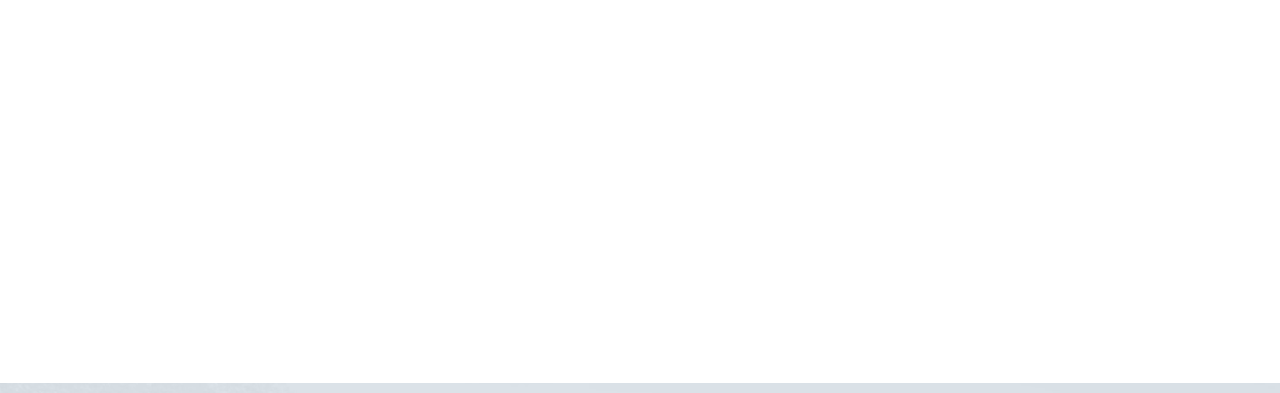
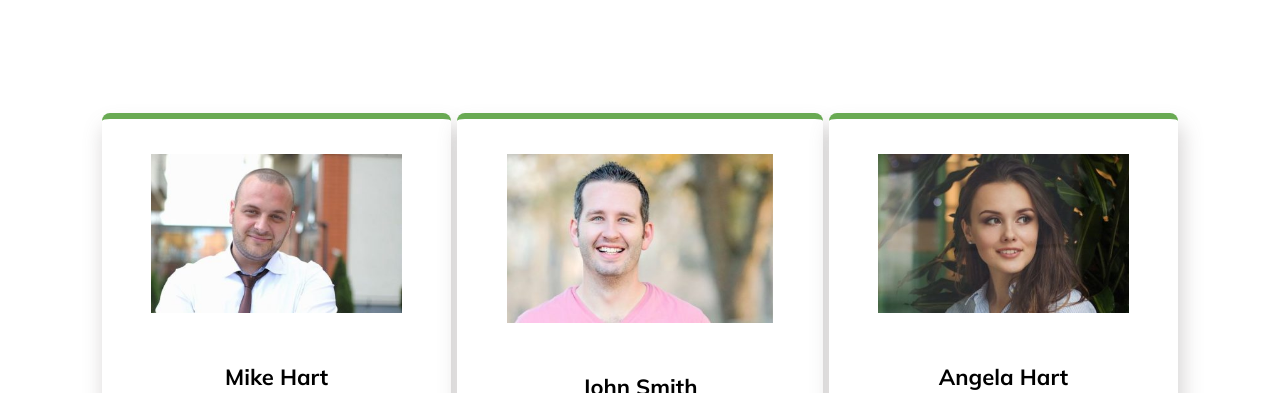
Before and after one commit to NicoleMastrostefano/proj-html-vuejs, a website: page index.html in a window 1280 px wide. Shown: the part 2617-3010 px from the top of the page. Drawn offline with nearby package versions, Linux system fonts and the light colour scheme.

Commit message:
section complete

```diff
--- a/index.html
+++ b/index.html
@@ -113,10 +113,39 @@
           <p>Lorem ipsum dolor sit amet, consectetur adipiscing elit. Nunc ultrices auctor sapien id cursus. Aliquam maximus turpis in vehicula semper.</p>
           </div>
           <button type="button" name="button">MORE ABOUT US</button>
-          <div class="item_container">
-            <div class="item"></div>
-            <div class="item"></div>
-            <div class="item"></div>
+        </section>
+        <section id="item_container_wrapper">
+          <div id="item_container">
+            <div class="item">
+              <img src="img/instructor-mikehart-400x254.jpg" alt="">
+              <h3>Mike Hart</h3>
+              <div>
+                <i class="fab fa-facebook-f"></i>
+                <i class="fab fa-twitter"></i>
+                <i class="fab fa-instagram"></i>
+              </div>
+              <p>Lorem ipsum dolor sit amet, consectetur adipiscing elit.</p>
+            </div>
+            <div id="bigger"class="item">
+              <img src="img/instructor-johnsmith-400x254.jpg" alt="">
+              <h3>John Smith</h3>
+              <div>
+                <i class="fab fa-facebook-f"></i>
+                <i class="fab fa-twitter"></i>
+                <i class="fab fa-instagram"></i>
+              </div>
+              <p>Lorem ipsum dolor sit amet, consectetur adipiscing elit.</p>
+            </div>
+            <div class="item">
+              <img src="img/instructor-angelahart-400x254.jpg" alt="">
+              <h3>Angela Hart</h3>
+              <div>
+                <i class="fab fa-facebook-f"></i>
+                <i class="fab fa-twitter"></i>
+                <i class="fab fa-instagram"></i>
+              </div>
+              <p>Lorem ipsum dolor sit amet, consectetur adipiscing elit.</p>
+            </div>
           </div>
         </section>
         <section id="testimonial">
--- a/js/script.js
+++ b/js/script.js
@@ -33,7 +33,7 @@ var app = new Vue(
           avatar:"img/testimonial-harold.png"
         },
         {
-          name:'Grant     Harvey',
+          name:'Grant Harvey',
           avatar: "img/testimonial-grant.png",
         },
         {
@@ -41,7 +41,7 @@ var app = new Vue(
           avatar:"img/testimonial-kate.png",
         },
         {
-          name: 'Kelly',
+          name: 'Kelly Johnson',
           avatar:"img/testimonial-kelly.png",
         },
       ],
@@ -75,6 +75,6 @@ var app = new Vue(
       dotActive: function(index){
         (this.avatarIndex = index)
       }
-	  }
+    }
   }
 )
--- a/src/partials/_main.scss
+++ b/src/partials/_main.scss
@@ -163,15 +163,13 @@
         padding-bottom: 30px;
         box-shadow: 3px 14px 20px 2px rgba(110,100,100,0.26);
         background-color: white;
-        display: flex;
-        flex-direction: column;
-        align-items: center;
+        text-align: center;
         border-radius: 8px;
         border-top: 6px solid #69AA53;
         .circle {
           width: 200px;
           height: 200px;
-          margin: 60px 0px;
+          margin: 60px auto;
           display: flex;
           align-items: center;
           justify-content: center;
@@ -187,9 +185,9 @@
 #instructors {
   @include button;
   padding: $wrapperPadding;
-  margin-top: 60px;
+  margin-top: 450px;
   width: $maxWidth;
-  height: 1000px;
+  height: 280px;
   font-size: 26px;
   display: flex;
   justify-content: space-between;
@@ -210,6 +208,48 @@
   }
 }
 
+#item_container_wrapper {
+  position: relative;
+  width: $maxWidth;
+  height: 440px;
+  #item_container {
+    position: absolute;
+    top:60px;
+    padding: $wrapperPadding;
+    width: $maxWidth;
+    height: 100%;
+    display: flex;
+    justify-content: space-between;
+    .item {
+      width: calc(100% / 3 - 10px);
+      height: 97%;
+      padding: 35px;
+      box-shadow: 3px 14px 20px 2px rgba(110,100,100,0.26);
+      background-color: white;
+      border-radius: 8px;
+      border-top: 6px solid #69AA53;
+      text-align: center;
+      color:#A1A7AA;
+      line-height: 30px;
+      img {
+        width: 90%;
+        padding-bottom: 40px;
+      }
+      h3 {
+        color: black;
+        font-size: 22px;
+      }
+      i {
+        margin-right: 5px;
+      }
+    }
+    #bigger {
+      height: 100%;
+      width: 34%;
+    }
+  }
+}
+
 #testimonial {
   width: $maxWidth;
   height: 820px;
@@ -218,13 +258,14 @@
   background-position: center;
   #carousel{
     font-size: 22px;
-    padding: 120px 0px 70px 0px;
+    padding: 140px 0px 70px 0px;
     text-align: center;
     width: 70%;
     height: 100%;
     margin: auto;
     color:#A1A7AA;
     h2 {
+      font-size: 36px;
       color: black;
       margin-bottom: 20px;
     }
```
Also changed, not shown: css/app.css, img/instructor-angelahart-400x254.jpg (added), img/instructor-johnsmith-400x254.jpg (added), img/instructor-mikehart-400x254.jpg (added).
